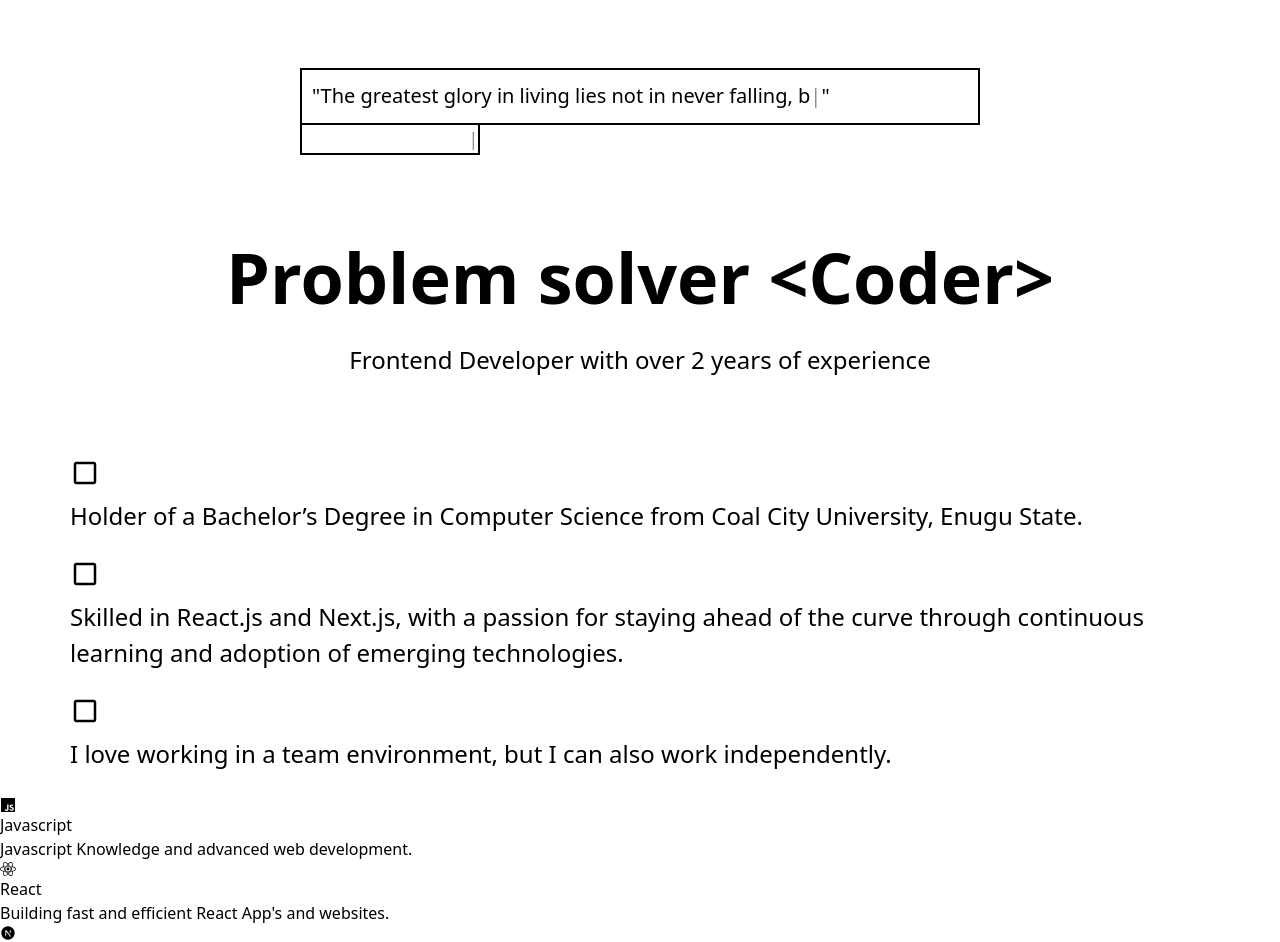
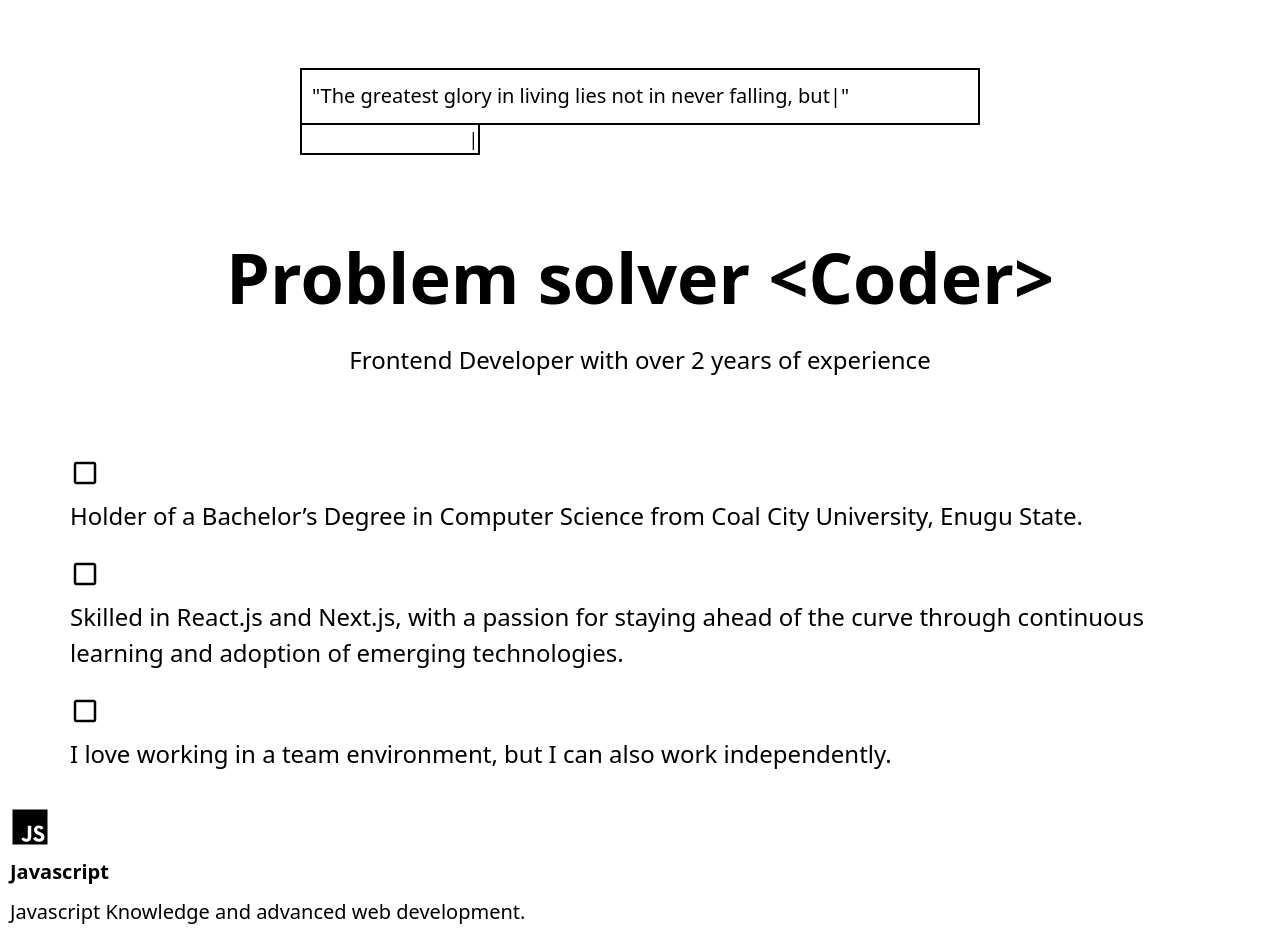
Before and after one commit to TheJeff01/next-portfolio, a Next.js app: page / in a window 1280 px wide. Shown: the part 491-1433 px from the top of the page. Built offline with nearby package versions, Linux system fonts and the light colour scheme.

Commit message:
made minor changes

```diff
--- a/src/components/QuoteComponent.jsx
+++ b/src/components/QuoteComponent.jsx
@@ -132,7 +132,7 @@ export default function QuoteGenerator() {
             </motion.span>"
           </motion.p>
           <motion.p
-            className="text-right italic text-black text-lg border-[2px] max-w-[180px] border-t-0"
+            className="flex justify-end item-center w-full text-right italic text-black text-lg border-[2px] max-w-[180px] border-t-0 "
             key={quote.author}
           >
             {displayedAuthor.length > 0 ? `— ${displayedAuthor}` : ""}
--- a/src/components/TechStack.jsx
+++ b/src/components/TechStack.jsx
@@ -55,7 +55,7 @@ const techStack = [
 
 function TechStack() {
   return (
-    <main>
+    <main className="">
       {techStack.map((option, index) => (
         <React.Fragment key={index}>
           <TechStackCard
--- a/src/components/TechStackCard.jsx
+++ b/src/components/TechStackCard.jsx
@@ -1,8 +1,8 @@
 function TechStackCard(props) {
   return (
-    <div>
-      <div>{props.icon}</div>
-      <div>{props.iconName}</div>
+    <div className="p-[10px] text-[20px]">
+      <div className="text-[40px] mb-[10px]">{props.icon}</div>
+      <div className="font-bold mb-[10px]">{props.iconName}</div>
       <div>{props.text}</div>
     </div>
   );
```
